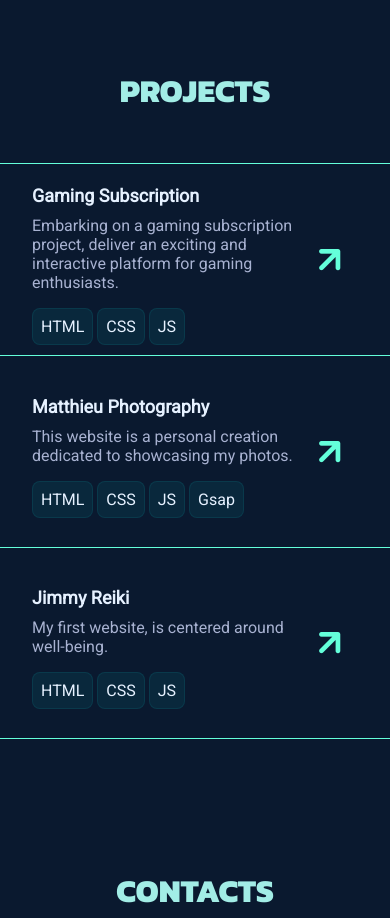
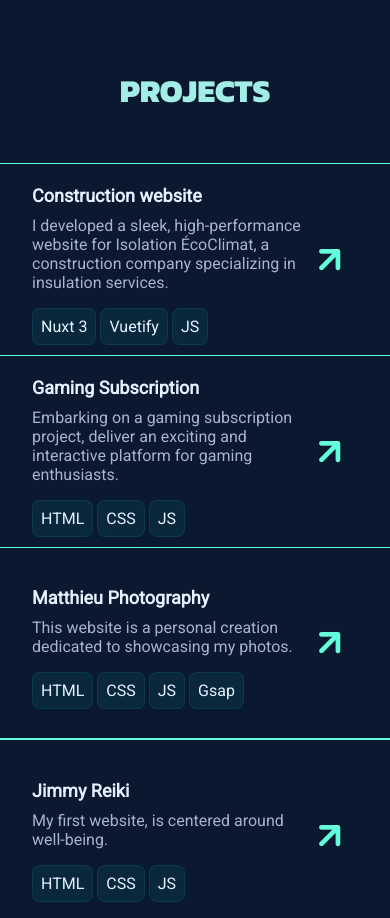
Before and after one commit to Mattz56/PortofilioV1, a plain HTML site: page index.html in a window 390 px wide. Shown: the part 2932-3850 px from the top of the page. Drawn offline with nearby package versions, Linux system fonts and the light colour scheme.

Commit message:
Add a project

```diff
--- a/index.html
+++ b/index.html
@@ -1,5 +1,6 @@
 <!DOCTYPE html>
 <html lang="en">
+
 <head>
     <meta charset="UTF-8">
     <meta name="viewport" content="width=device-width, initial-scale=1.0">
@@ -10,6 +11,7 @@
     <script src="https://cdnjs.cloudflare.com/ajax/libs/gsap/3.12.3/gsap.min.js"></script>
     <script src="https://cdnjs.cloudflare.com/ajax/libs/gsap/3.12.3/ScrollTrigger.min.js"></script>
 </head>
+
 <body>
 
     <div id="mouse_follow"></div>
@@ -54,13 +56,16 @@
                     <i id="i_town" class="uil uil-map-marker"></i>
                     <p id="p_town">Montreal, CA.</p>
                 </div>
-                <h1 id="main_title">Unleashing <br><span data-value="Creativity" id="header_span">Creativity</span> <br>through Code.</h1>
+                <h1 id="main_title">Unleashing <br><span data-value="Creativity" id="header_span">Creativity</span>
+                    <br>through Code.
+                </h1>
                 <div class="btn_p">
                     <div>
                         <p>FRONT-END DEVELOPER</p>
                         <p>WEB DESIGNER</p>
                     </div>
-                    <a href="./assets/CVDev - ENG.pdf" download="CVDev - ENG.pdf"><button><i class="uil uil-import"></i>  Resume</button></a>
+                    <a href="./assets/CVDev - ENG.pdf" download="CVDev - ENG.pdf"><button><i class="uil uil-import"></i>
+                            Resume</button></a>
                 </div>
             </div>
         </div>
@@ -73,7 +78,12 @@
             <h1 class="title_effect1">ABOUT ME</h1>
             <div class="about_me">
                 <div class="about_p">
-                    <p>I am Matthieu Audo, a web developer with a creative mindset, focusing on front-end development. I am self-taught, acquiring my skills through various online resources. My unconventional professional journey allows me to bring a unique perspective to web development. I am passionate about creating engaging and user-friendly experiences, and I constantly strive to push the boundaries of what's possible in the digital world.<br> <!--Beyond coding, my life is enriched by a love for sports, photography, and the great outdoors. These hobbies not only provide balance to my technical pursuits but also inspire creativity and a fresh outlook on life.</p> -->
+                    <p>I am Matthieu Audo, a web developer with a creative mindset, focusing on front-end development. I
+                        am self-taught, acquiring my skills through various online resources. My unconventional
+                        professional journey allows me to bring a unique perspective to web development. I am passionate
+                        about creating engaging and user-friendly experiences, and I constantly strive to push the
+                        boundaries of what's possible in the digital world.<br>
+                        <!--Beyond coding, my life is enriched by a love for sports, photography, and the great outdoors. These hobbies not only provide balance to my technical pursuits but also inspire creativity and a fresh outlook on life.</p> -->
                 </div>
                 <div class="photo_me">
                     <img src="./assets/PHOTO_ME4.png" alt="photo of me">
@@ -126,8 +136,22 @@
             <div class="project_container">
                 <div class="project_card project_card_1">
                     <div class="project_card_title">
+                        <h3>Construction website</h3>
+                        <p class="project_card_p">I developed a sleek, high-performance website for Isolation ÉcoClimat,
+                            a construction company specializing in insulation services. </p>
+                        <p class="tools">Nuxt 3</p>
+                        <p class="tools">Vuetify</p>
+                        <p class="tools">JS</p>
+                    </div>
+                    <a href="https://mattz56.github.io/Gaming_Subscription/" target="_blank" rel="noopener noreferrer">
+                        <i class="uil uil-arrow-right"></i>
+                    </a>
+                </div>
+                <div class="project_card project_card_1">
+                    <div class="project_card_title">
                         <h3>Gaming Subscription</h3>
-                        <p class="project_card_p">Embarking on a gaming subscription project, deliver an exciting and interactive platform for gaming enthusiasts.</p>
+                        <p class="project_card_p">Embarking on a gaming subscription project, deliver an exciting and
+                            interactive platform for gaming enthusiasts.</p>
                         <p class="tools">HTML</p>
                         <p class="tools">CSS</p>
                         <p class="tools">JS</p>
@@ -139,7 +163,8 @@
                 <div class="project_card project_card_2">
                     <div class="project_card_title">
                         <h3>Matthieu Photography</h3>
-                        <p class="project_card_p">This website is a personal creation dedicated to showcasing my photos.</p>
+                        <p class="project_card_p">This website is a personal creation dedicated to showcasing my photos.
+                        </p>
                         <p class="tools">HTML</p>
                         <p class="tools">CSS</p>
                         <p class="tools">JS</p>
@@ -166,13 +191,15 @@
         <section id="contact">
             <h1 class="title_effect">CONTACTS</h1>
             <div class="contact_container">
-                <h3>Crafting digital excellence with cutting-edge front-end skills.<br> Reach out and let's shape your vision together!</h3>
+                <h3>Crafting digital excellence with cutting-edge front-end skills.<br> Reach out and let's shape your
+                    vision together!</h3>
                 <div id="mail_copied">
                     <p>Mail Copied !</p>
                 </div>
                 <div class="contact_icons">
                     <a href="https://github.com/Mattz56" target="_blank"><i class="uil uil-github"></i></a>
-                    <a href="https://www.linkedin.com/in/matthieu-audo-23438b148" target="_blank"><i class="uil uil-linkedin"></i></a>
+                    <a href="https://www.linkedin.com/in/matthieu-audo-23438b148" target="_blank"><i
+                            class="uil uil-linkedin"></i></a>
                     <i id="copy_mail" class="uil uil-at"></i>
                 </div>
             </div>
@@ -189,8 +216,9 @@
     </footer>
 
 
-<script src="app.js"></script>
-<script src="gsap.js"></script>
+    <script src="app.js"></script>
+    <script src="gsap.js"></script>
 
 </body>
+
 </html>
--- a/styles.css
+++ b/styles.css
@@ -426,6 +426,10 @@ footer p {
         display: none;
     }
 
+    #mouse_follow {
+        display: none;
+    }
+
     /* HEADER */
 
     #nav_full {
```
Also changed, not shown: gsap.js (line endings or trailing spaces).
